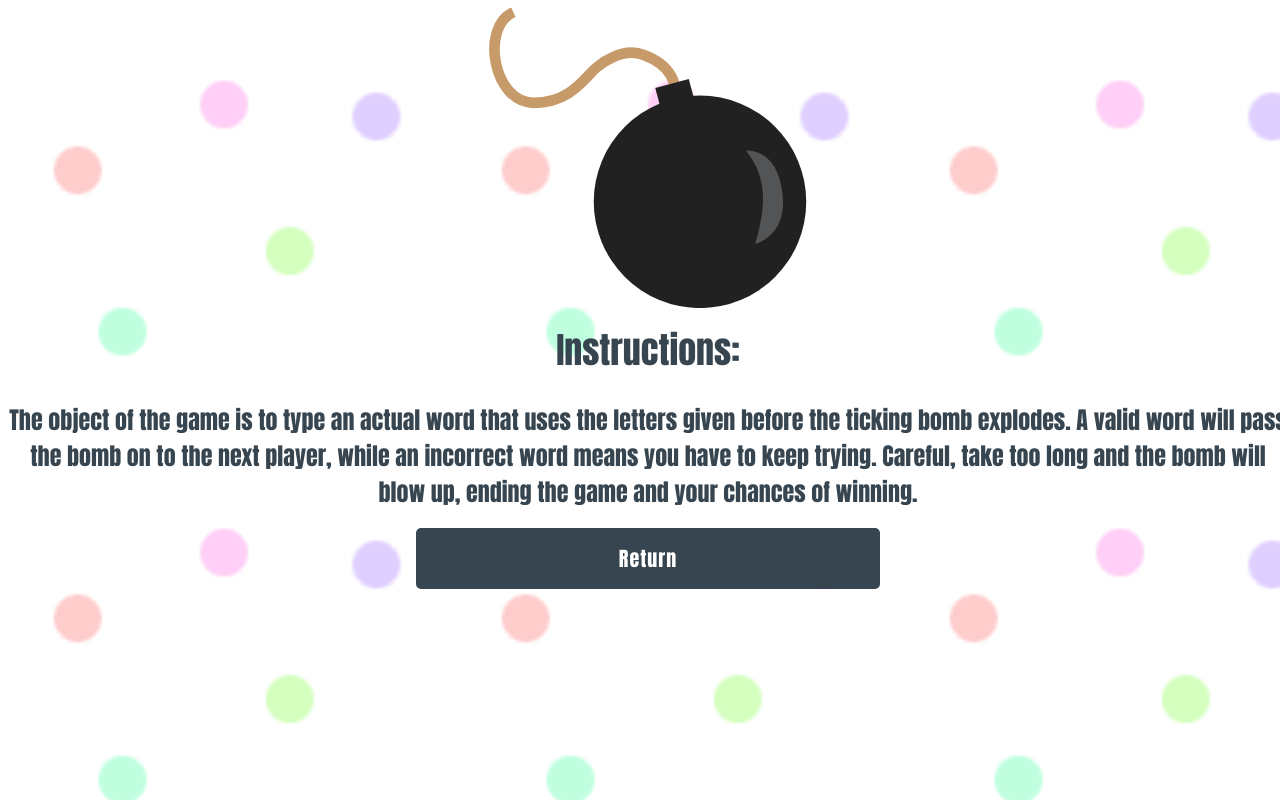
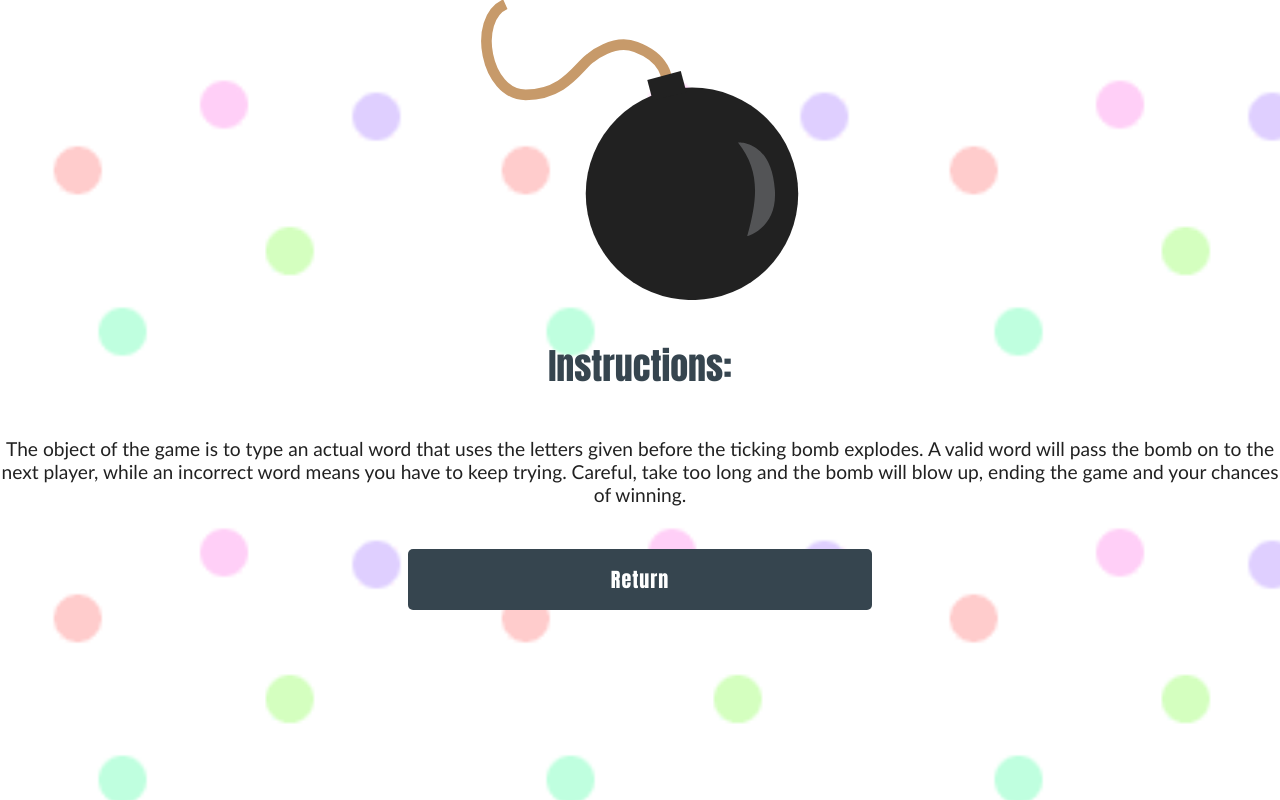
Before and after one commit to NotWoods/local-hack-day, a website: page public/instructions.html in a window 1280 px wide. Drawn offline with Linux system fonts and the light colour scheme.

Commit message:
Refactored CSS

```diff
--- /dev/null
+++ b/public/css/disco.css
@@ -0,0 +1,7 @@
+body {
+	background-image: url('background.gif');
+	background-size: 35%;
+	background-repeat: repeat-y repeat-x;
+	background-attachment: fixed;
+	min-height: 100%;
+}
--- a/public/css/game.css
+++ b/public/css/game.css
@@ -16,6 +16,7 @@ body {
 
 .Game-subtitle {
 	margin-top: 1em;
+	font-size: 0.9em;
 }
 
 .Game-letters {
--- a/public/css/style.css
+++ b/public/css/style.css
@@ -1,3 +1,15 @@
+body {
+    font-family: Impact, Haettenschweiler, 'Arial Narrow Bold', sans-serif;
+    color: #212121;
+	margin: 0;
+	background: #f0f0f0;
+}
+
+.bodytext {
+    font-family: 'Trebuchet MS', 'Lucida Sans Unicode', 'Lucida Grande', 'Lucida Sans', Arial, sans-serif;
+    font-size: 1.2em;
+}
+
 .screen {
     display: flex;
     flex-direction: column;
@@ -9,8 +21,6 @@
 .title {
     margin-bottom: 10px;
     border-radius: 5px;
-    display: flex;
-    flex-direction: column;
     width: 450px;
     border: none;
     color: #36454F;
@@ -20,14 +30,11 @@
     display: inline-block;
     font-size: 36px;
     font-family: Impact;
-
 }
 
 a.buttons {
     margin-bottom: 10px;
     border-radius: 5px;
-    display: flex;
-    flex-direction: column;
 
     width: 400px;
     background-color: #36454F;
@@ -39,7 +46,6 @@ a.buttons {
     display: inline-block;
 
     font-size: 20px;
-    font-family: Impact;
     letter-spacing: 1px;
 }
 
--- a/public/instructions.html
+++ b/public/instructions.html
@@ -2,25 +2,16 @@
 <html>
 	<head>
 		<title>Instructions</title>
-        <link rel="stylesheet" type="text/css" href="css/style.css">
+		<link rel="stylesheet" href="css/style.css">
+    <link rel="stylesheet" href="css/disco.css">
 		<meta name="viewport" content="width=device-width, initial-scale=1">
 	</head>
 	<body class="screen">
-    <style>
-        body {
-            background-image:url('background.gif');
-            background-size:35%;
-            background-repeat: repeat-y repeat-x;
-            background-attachment: fixed;
-            height:100%;
-            width:100%;
-            }
-            </style>
 		<img src="bomb.svg" alt="Bomb" width="400" height="300">
-    	<div class="title"> Instructions:</div>
+		<h1 class="title">Instructions:</h1>
 
-        <font face="Impact" size="5" color="36454f">The object of the game is to type an actual word that uses the letters given before the ticking bomb explodes. A valid word will pass the bomb on to the next player, while an incorrect word means you have to keep trying. Careful, take too long and the bomb will blow up, ending the game and your chances of winning. </font><br />
+		<p class="bodytext instructions">The object of the game is to type an actual word that uses the letters given before the ticking bomb explodes. A valid word will pass the bomb on to the next player, while an incorrect word means you have to keep trying. Careful, take too long and the bomb will blow up, ending the game and your chances of winning.</p><br />
 
-        <a href="index.html" class="buttons" id='Return' type="button"> Return</a>
+		<a href="index.html" class="buttons" id='Return' type="button">Return</a>
 	</body>
  </html>
```
Also changed, not shown: public/creators.html (+9 -13 lines), public/game/index.html (+1 -1 lines), public/index.html (+5 -14 lines), public/css/background.gif (renamed from public/background.gif). Lines whose indentation alone changed are shown as unchanged.
